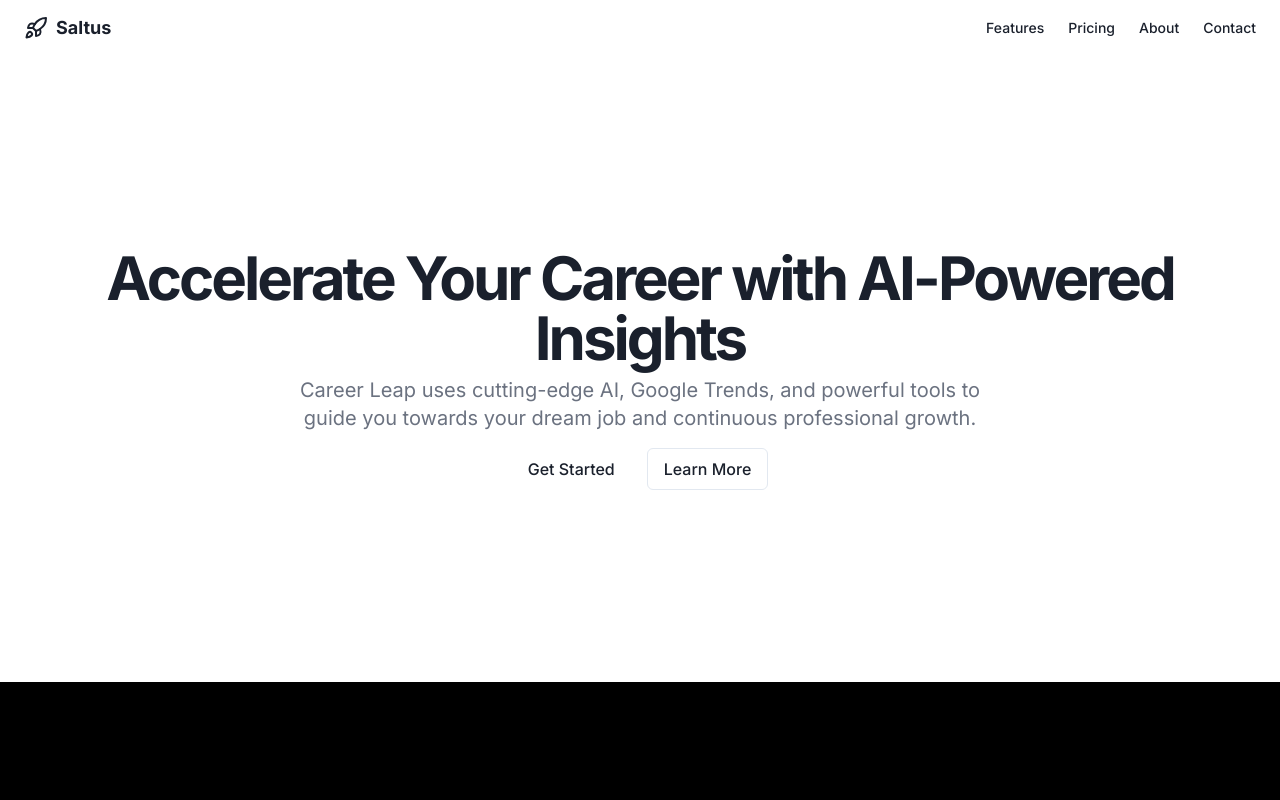
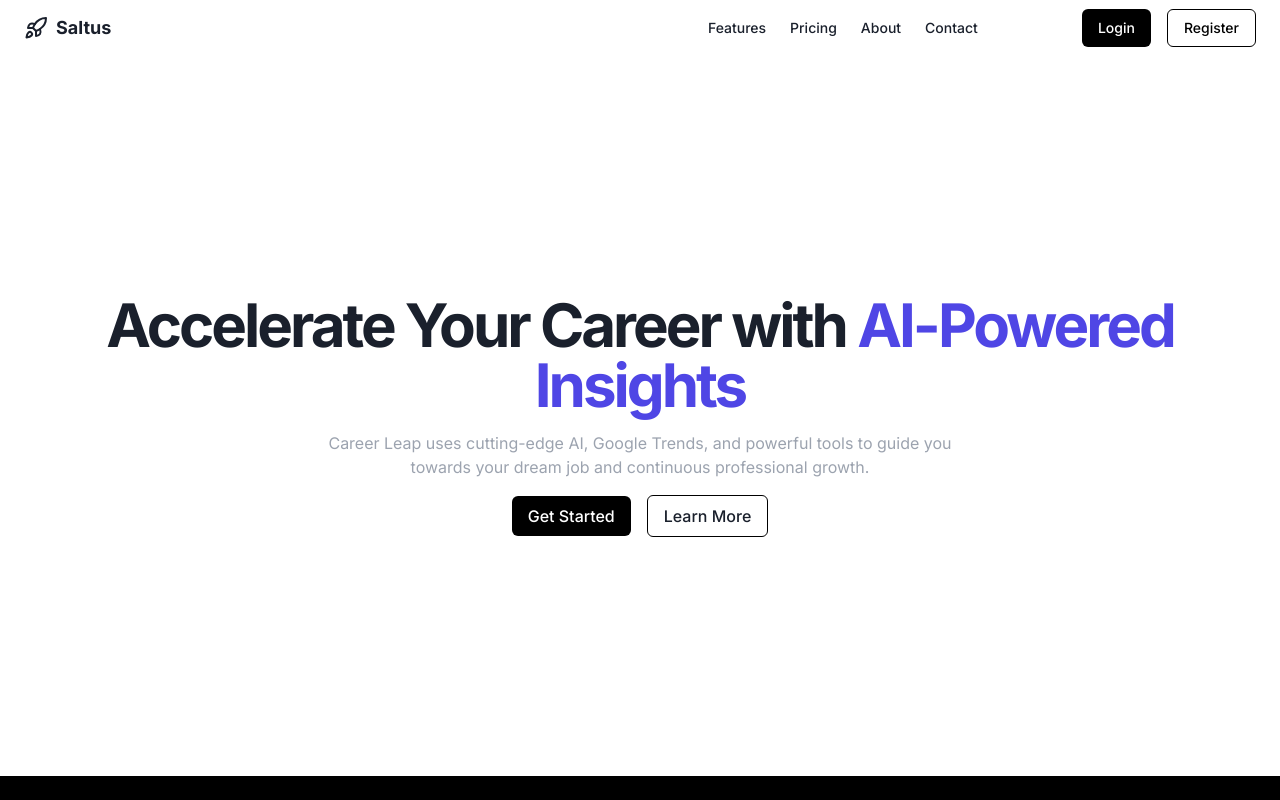
Before and after one commit to JeffCorp/saltus-fe, a Next.js app: page / in a window 1280 px wide. Shown: the top 800 px of the page. Built offline with nearby package versions, Linux system fonts and the light colour scheme; no server answers.

Commit message:
modified navbar adding auth buttons

```diff
--- a/src/app/layout.tsx
+++ b/src/app/layout.tsx
@@ -1,85 +1,86 @@
-'use client'
+"use client";
 
-import { ChakraProvider, extendTheme } from '@chakra-ui/react'
-import { QueryClient, QueryClientProvider } from '@tanstack/react-query'
-import { SessionProvider } from 'next-auth/react'
-import { Inter } from 'next/font/google'
-import "./globals.css"
+import { ChakraProvider, extendTheme } from "@chakra-ui/react";
+import { QueryClient, QueryClientProvider } from "@tanstack/react-query";
+import { SessionProvider } from "next-auth/react";
+import { Inter } from "next/font/google";
+import "./globals.css";
+import Navbar from "@/components/ui/Navbar";
 
-const inter = Inter({ subsets: ['latin'] })
+const inter = Inter({ subsets: ["latin"] });
 
-const queryClient = new QueryClient()
+const queryClient = new QueryClient();
 
 const theme = extendTheme({
   config: {
-    initialColorMode: 'light',
+    initialColorMode: "light",
     useSystemColorMode: false,
   },
   colors: {
     background: {
-      primary: '#FFFFFF',
-      secondary: '#F7FAFC',
+      primary: "#FFFFFF",
+      secondary: "#F7FAFC",
     },
     text: {
-      primary: '#1A202C',
-      secondary: '#4A5568',
+      primary: "#1A202C",
+      secondary: "#4A5568",
     },
     accent: {
-      primary: '#3182CE',
-      secondary: '#63B3ED',
+      primary: "#3182CE",
+      secondary: "#63B3ED",
     },
     outline: {
-      dark: '#2D3748',  // Dark blue color for outlines
-      light: '#A0AEC0', // Lighter option for subtle outlines
+      dark: "#2D3748", // Dark blue color for outlines
+      light: "#A0AEC0", // Lighter option for subtle outlines
     },
   },
   styles: {
     global: {
       body: {
-        bg: 'background.primary',
-        color: 'text.primary',
+        bg: "background.primary",
+        color: "text.primary",
       },
     },
   },
   components: {
     Box: {
       baseStyle: {
-        borderColor: 'outline.dark',
-        borderWidth: '1px',
-        borderRadius: 'md',
+        borderColor: "outline.dark",
+        borderWidth: "1px",
+        borderRadius: "md",
       },
     },
     Button: {
       baseStyle: {
-        fontWeight: 'bold',
-        borderWidth: '1px',
-        borderRadius: 'md',
+        fontWeight: "bold",
+        borderWidth: "1px",
+        borderRadius: "md",
         _focus: {
-          boxShadow: '0 0 0 3px rgba(66, 153, 225, 0.6)',
+          boxShadow: "0 0 0 3px rgba(66, 153, 225, 0.6)",
         },
       },
       variants: {
         solid: {
-          bg: 'accent.primary',
-          color: 'white',
-          borderColor: 'outline.dark',
+          bg: "accent.primary",
+          color: "white",
+          borderColor: "outline.dark",
           _hover: {
-            bg: 'accent.secondary',
+            bg: "accent.secondary",
           },
         },
         outline: {
-          bg: 'transparent',
-          color: 'accent.primary',
-          borderColor: 'outline.dark',
+          bg: "transparent",
+          color: "accent.primary",
+          borderColor: "outline.dark",
           _hover: {
-            bg: 'accent.secondary',
-            color: 'white',
+            bg: "accent.secondary",
+            color: "white",
           },
         },
       },
     },
   },
-})
+});
 
 export default function RootLayout({
   children,
@@ -92,6 +93,7 @@ export default function RootLayout({
         <ChakraProvider theme={theme}>
           <SessionProvider>
             <QueryClientProvider client={queryClient}>
+              <Navbar />
               {children}
             </QueryClientProvider>
           </SessionProvider>
--- a/src/app/page.tsx
+++ b/src/app/page.tsx
@@ -1,102 +1,86 @@
-"use client"
+"use client";
 
-import { Button } from "@/components/ui/button"
-import { Input } from "@/components/ui/input"
-import Section from "@/components/ui/Section"
-import { Rocket, Settings, Star, TrendingUp } from "lucide-react"
-import { useSession } from "next-auth/react"
-import Link from "next/link"
-import { useRouter } from "next/navigation"
+import { Button } from "@/components/ui/button";
+import Hero from "@/components/ui/Hero";
+import { Input } from "@/components/ui/input";
+import Navbar from "@/components/ui/Navbar";
+import Section from "@/components/ui/Section";
+import { Rocket, Settings, Star, TrendingUp } from "lucide-react";
+import { useSession } from "next-auth/react";
+import Link from "next/link";
+import { useRouter } from "next/navigation";
 
 export default function CareerLeapLanding() {
-  const router = useRouter()
-  const { data: session } = useSession()
+  const router = useRouter();
+  const { data: session } = useSession();
 
-  const handleGetStarted = () => {
-    if (session) {
-      router.push('/onboard')
-    } else {
-      router.push('/login')
-    }
-  }
+
 
   return (
     <div className="flex flex-col min-h-screen">
-      <header className="px-4 lg:px-6 h-14 flex items-center">
-        <Link className="flex items-center justify-center" href="#">
-          <Rocket className="h-6 w-6 mr-2" />
-          <span className="font-bold text-lg">{process.env.NEXT_PUBLIC_APP_NAME}</span>
-        </Link>
-        <nav className="ml-auto flex gap-4 sm:gap-6">
-          <Link className="text-sm font-medium hover:underline underline-offset-4" href="#">
-            Features
-          </Link>
-          <Link className="text-sm font-medium hover:underline underline-offset-4" href="#">
-            Pricing
-          </Link>
-          <Link className="text-sm font-medium hover:underline underline-offset-4" href="#">
-            About
-          </Link>
-          <Link className="text-sm font-medium hover:underline underline-offset-4" href="#">
-            Contact
-          </Link>
-        </nav>
-      </header>
       <main className="flex-1">
-        <Section variant="primary">
-          <div className="container md:px-6">
-            <div className="flex flex-col items-center space-y-4 text-center">
-              <div className="space-y-2">
-                <h1 className="text-3xl font-bold tracking-tighter sm:text-4xl md:text-5xl lg:text-6xl/none">
-                  Accelerate Your Career with AI-Powered Insights
-                </h1>
-                <p className="mx-auto max-w-[700px] text-gray-500 md:text-xl dark:text-gray-400">
-                  Career Leap uses cutting-edge AI, Google Trends, and powerful tools to guide you towards your dream job and continuous professional growth.
-                </p>
-              </div>
-              <div className="space-x-4">
-                <Button onClick={handleGetStarted} >Get Started</Button>
-                <Button variant="outline">Learn More</Button>
-              </div>
-            </div>
-          </div>
-        </Section>
+        <Hero />
         <Section variant="secondary">
           <div className="container px-4 md:px-6">
-            <h2 className="text-3xl font-bold text-white tracking-tighter sm:text-5xl text-center mb-12">Our Features</h2>
+            <h2 className="text-3xl font-bold text-white tracking-tighter sm:text-5xl text-center mb-12">
+              Our Features
+            </h2>
             <div className="grid gap-10 sm:grid-cols-2 md:grid-cols-3">
               <div className="flex flex-col items-center space-y-4 text-center">
                 <div className="p-4 bg-white rounded-full">
                   <Rocket className="h-10 w-10 text-primary" />
                 </div>
-                <h3 className="text-xl font-bold text-white">AI-Powered Career Guidance</h3>
-                <p className="text-gray-500">Get personalized career advice based on your skills, experience, and goals.</p>
+                <h3 className="text-xl font-bold text-white">
+                  AI-Powered Career Guidance
+                </h3>
+                <p className="text-gray-500">
+                  Get personalized career advice based on your skills,
+                  experience, and goals.
+                </p>
               </div>
               <div className="flex flex-col items-center space-y-4 text-center">
                 <div className="p-4 bg-white rounded-full">
                   <TrendingUp className="h-10 w-10 text-primary" />
                 </div>
-                <h3 className="text-xl font-bold text-white">Google Trends Integration</h3>
-                <p className="text-gray-500">Stay ahead of the curve with real-time industry and job market trends.</p>
+                <h3 className="text-xl font-bold text-white">
+                  Google Trends Integration
+                </h3>
+                <p className="text-gray-500">
+                  Stay ahead of the curve with real-time industry and job market
+                  trends.
+                </p>
               </div>
               <div className="flex flex-col items-center space-y-4 text-center">
                 <div className="p-4 bg-white rounded-full">
                   <Settings className="h-10 w-10 text-primary" />
                 </div>
-                <h3 className="text-xl font-bold text-white">Career Growth Tools</h3>
-                <p className="text-gray-500">Access a suite of tools for resume building, interview preparation, and skill development.</p>
+                <h3 className="text-xl font-bold text-white">
+                  Career Growth Tools
+                </h3>
+                <p className="text-gray-500">
+                  Access a suite of tools for resume building, interview
+                  preparation, and skill development.
+                </p>
               </div>
             </div>
           </div>
         </Section>
         <Section variant="primary">
           <div className="container px-4 md:px-6">
-            <h2 className="text-3xl font-bold tracking-tighter sm:text-5xl text-center mb-12">What Our Users Say</h2>
+            <h2 className="text-3xl font-bold tracking-tighter sm:text-5xl text-center mb-12">
+              What Our Users Say
+            </h2>
             <div className="grid gap-8 sm:grid-cols-2 md:grid-cols-3">
               {[1, 2, 3].map((i) => (
-                <div key={i} className="flex flex-col items-center space-y-4 text-center">
+                <div
+                  key={i}
+                  className="flex flex-col items-center space-y-4 text-center"
+                >
                   <Star className="h-10 w-10 text-yellow-400" />
-                  <p className="text-gray-500 dark:text-gray-400">"Career Leap has been instrumental in my professional growth. The AI-powered insights are spot-on!"</p>
+                  <p className="text-gray-500 dark:text-gray-400">
+                    "Career Leap has been instrumental in my professional
+                    growth. The AI-powered insights are spot-on!"
+                  </p>
                   <p className="font-semibold">- Happy User {i}</p>
                 </div>
               ))}
@@ -107,14 +91,21 @@ export default function CareerLeapLanding() {
           <div className="container px-4 md:px-6">
             <div className="flex flex-col items-center space-y-4 text-center">
               <div className="space-y-2">
-                <h2 className="text-3xl font-bold tracking-tighter sm:text-4xl md:text-5xl">Ready to Leap Forward?</h2>
+                <h2 className="text-3xl font-bold tracking-tighter sm:text-4xl md:text-5xl">
+                  Ready to Leap Forward?
+                </h2>
                 <p className="mx-auto max-w-[600px] text-gray-500 md:text-xl dark:text-gray-400">
-                  Join Career Leap today and take the first step towards a brighter professional future.
+                  Join Career Leap today and take the first step towards a
+                  brighter professional future.
                 </p>
               </div>
               <div className="w-full max-w-sm space-y-2">
                 <form className="flex space-x-2">
-                  <Input className="max-w-lg flex-1" placeholder="Enter your email" type="email" />
+                  <Input
+                    className="max-w-lg flex-1"
+                    placeholder="Enter your email"
+                    type="email"
+                  />
                   <Button type="submit">Sign Up</Button>
                 </form>
                 <p className="text-xs text-gray-500 dark:text-gray-400">
@@ -126,7 +117,9 @@ export default function CareerLeapLanding() {
         </Section>
       </main>
       <footer className="flex flex-col gap-2 sm:flex-row py-6 w-full shrink-0 items-center px-4 md:px-6 border-t">
-        <p className="text-xs text-gray-500 dark:text-gray-400">© 2024 Career Leap. All rights reserved.</p>
+        <p className="text-xs text-gray-500 dark:text-gray-400">
+          © 2024 Career Leap. All rights reserved.
+        </p>
         <nav className="sm:ml-auto flex gap-4 sm:gap-6">
           <Link className="text-xs hover:underline underline-offset-4" href="#">
             Terms of Service
@@ -137,5 +130,5 @@ export default function CareerLeapLanding() {
         </nav>
       </footer>
     </div>
-  )
+  );
 }
--- /dev/null
+++ b/src/components/ui/Hero.tsx
@@ -0,0 +1,45 @@
+import React from "react";
+import Section from "./Section";
+import { useRouter } from "next/navigation";
+import { useSession } from "next-auth/react";
+import { Button } from "./button";
+
+const Hero: React.FC = () => {
+  const router = useRouter();
+
+  const { data: session } = useSession();
+
+  const handleGetStarted = () => {
+    if (session) {
+      router.push("/onboard");
+    } else {
+      router.push("/login");
+    }
+  };
+  return (
+    <Section classname="h-[90vh]" variant="primary">
+      <div className="container md:px-6">
+        <div className="flex flex-col items-center space-y-4 text-center">
+          <div className="space-y-4">
+            <h1 className="text-3xl font-bold tracking-tighter sm:text-4xl md:text-5xl lg:text-6xl/none">
+              Accelerate Your Career with <span className="text-indigo-600">AI-Powered Insights</span>
+            </h1>
+            <p className="mx-auto max-w-[90vw] md:max-w-[50vw] text-gray-400 md:text-md">
+              Career Leap uses cutting-edge AI, Google Trends, and powerful
+              tools to guide you towards your dream job and continuous
+              professional growth.
+            </p>
+          </div>
+          <div className="space-x-4">
+            <Button className="bg-black text-white" onClick={handleGetStarted} variant="default">
+              Get Started
+            </Button>
+            <Button className="border-black" variant="outline">Learn More</Button>
+          </div>
+        </div>
+      </div>
+    </Section>
+  );
+};
+
+export default Hero;
--- /dev/null
+++ b/src/components/ui/Navbar.tsx
@@ -0,0 +1,182 @@
+"use client";
+
+import { Rocket, MenuIcon, X } from "lucide-react";
+import { useSession } from "next-auth/react";
+import Link from "next/link";
+import React, { useState } from "react";
+import { signOut } from "next-auth/react";
+import { Button } from "./button";
+import { useRouter } from "next/navigation";
+import {
+  DropdownMenu,
+  DropdownMenuContent,
+  DropdownMenuItem,
+  DropdownMenuTrigger,
+} from "./dropdown-menu";
+
+const Navbar: React.FC = () => {
+  const router = useRouter();
+  const { data, status } = useSession();
+  const [isOpen, setIsOpen] = useState<boolean>(false);
+  const toggleMenu = () => {
+    setIsOpen((prev) => !prev);
+  };
+  const handleNav = (path: string) => {
+    toggleMenu();
+    router.push(path);
+  };
+
+  return (
+    <header className="px-4 lg:px-6 h-14 flex items-center">
+      <Link
+        className="flex items-center justify-center"
+        href="/"
+        onClick={() => {
+          router.push("/");
+          setIsOpen(false);
+        }}
+      >
+        <Rocket className="h-6 w-6 mr-2" />
+        <span className="font-bold text-lg">
+          {process.env.NEXT_PUBLIC_APP_NAME}
+        </span>
+      </Link>
+
+      {/* web view */}
+      <nav className="ml-auto hidden lg:flex gap-4 sm:gap-6 items-center">
+        <Link
+          className="text-sm font-medium hover:underline underline-offset-4"
+          href="#"
+        >
+          Features
+        </Link>
+        <Link
+          className="text-sm font-medium hover:underline underline-offset-4"
+          href="#"
+        >
+          Pricing
+        </Link>
+        <Link
+          className="text-sm font-medium hover:underline underline-offset-4"
+          href="#"
+        >
+          About
+        </Link>
+        <Link
+          className="text-sm font-medium hover:underline underline-offset-4"
+          href="#"
+        >
+          Contact
+        </Link>
+        {status === "authenticated" ? (
+          <div className="ml-20 flex gap-4 ">
+            <Button
+              onClick={() => router.push("/dashboard")}
+              className="bg-indigo-600 text-white text-sm"
+              variant="outline"
+            >
+              Dashboard
+            </Button>
+            <Button
+              onClick={() => signOut()}
+              className="bg-black text-white text-sm"
+              variant="default"
+            >
+              Logout
+            </Button>
+          </div>
+        ) : status === "unauthenticated" ? (
+          <div className="ml-20 flex gap-4 text-sm">
+            <Button
+              onClick={() => router.push("/login")}
+              className="bg-black text-white text-sm"
+              variant="default"
+            >
+              Login
+            </Button>
+
+            <Button
+              onClick={() => router.push("/register")}
+              className="border-black text-black text-sm"
+              variant="outline"
+            >
+              Register
+            </Button>
+          </div>
+        ) : null}
+      </nav>
+      <button onClick={toggleMenu} className="ml-auto lg:hidden">
+        {isOpen ? <X /> : <MenuIcon className="h-6 w-6" />}
+      </button>
+      {/* mobile view */}
+      {isOpen && (
+        <nav className="flex lg:hidden flex-col absolute right-0 top-14 items-start w-full h-full bg-black text-white z-50">
+          <button
+            className="p-8 hover:bg-gray-100 hover:text-black w-full"
+            onClick={() => handleNav("/features")}
+          >
+            Features
+          </button>
+          <button
+            className="p-8 hover:bg-gray-100 hover:text-black w-full"
+            onClick={() => handleNav("/pricing")}
+          >
+            Pricing
+          </button>
+          <button
+            className="p-8 hover:bg-gray-100 hover:text-black w-full"
+            onClick={() => handleNav("/about")}
+          >
+            About
+          </button>
+          <button
+            className="p-8 hover:bg-gray-100 hover:text-black w-full"
+            onClick={() => handleNav("/contact")}
+          >
+            Contact
+          </button>
+          <button
+            className="p-8 hover:bg-gray-100 hover:text-black w-full"
+            onClick={() => handleNav("/pricing")}
+          >
+            Features
+          </button>
+          {status === "authenticated" ? (
+            <>
+              <button
+                onClick={() => handleNav("/dashboard")}
+                className="p-8 hover:bg-gray-100 hover:text-black w-full"
+              >
+                Dashboard
+              </button>
+              <button
+                onClick={() => signOut()}
+                className="p-8 hover:bg-gray-100 hover:text-black w-full"
+              >
+                Logout
+              </button>
+            </>
+          ) : status === "unauthenticated" ? (
+            <>
+              <button
+                onClick={() => handleNav("/login")}
+                className="p-8 hover:bg-gray-100 hover:text-black w-full"
+              >
+                Login
+              </button>
+
+              <button
+                onClick={() => handleNav("/register")}
+                className="p-8 hover:bg-gray-100 hover:text-black w-full"
+              >
+                Register
+              </button>
+            </>
+          ) : null}
+        </nav>
+      )}
+    </header>
+  );
+};
+
+export default Navbar;
--- a/src/components/ui/Section.tsx
+++ b/src/components/ui/Section.tsx
@@ -4,14 +4,20 @@ import { FC } from "react";
 interface SectionProps {
   children: React.ReactNode;
   variant?: "primary" | "secondary";
+  classname?: string;
 }
 
-const Section: FC<SectionProps> = ({ children, variant }) => {
+const Section: FC<SectionProps> = ({ children, variant, classname }) => {
   return (
-    <section className={cn("w-full py-12 md:py-24 lg:py-32 xl:py-48 flex justify-center items-center", variant === "primary" ? "bg-white" : "bg-black")}>
+    <section
+      className={cn(
+        `w-full py-12 md:py-24 lg:py-32 xl:py-48 flex justify-center items-center ${classname}`,
+        variant === "primary" ? "bg-white" : "bg-black"
+      )}
+    >
       {children}
     </section>
   );
-}
+};
 
 export default Section;
```
Also changed, not shown: src/components/dashboard/layout.tsx (+46 -25 lines), src/components/login.tsx (+32 -21 lines), src/components/ui/badge.tsx (+10 -12 lines).
